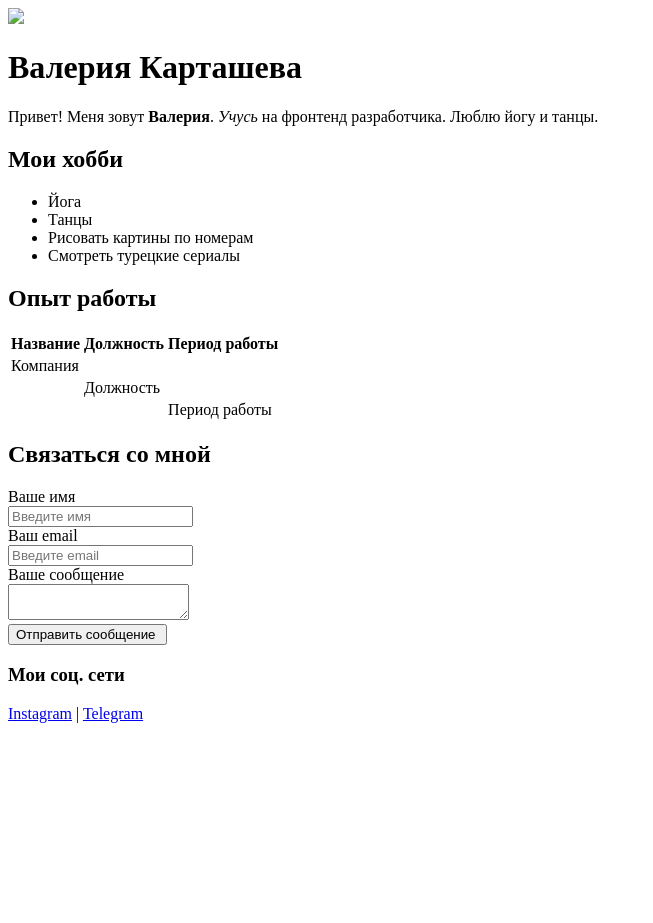
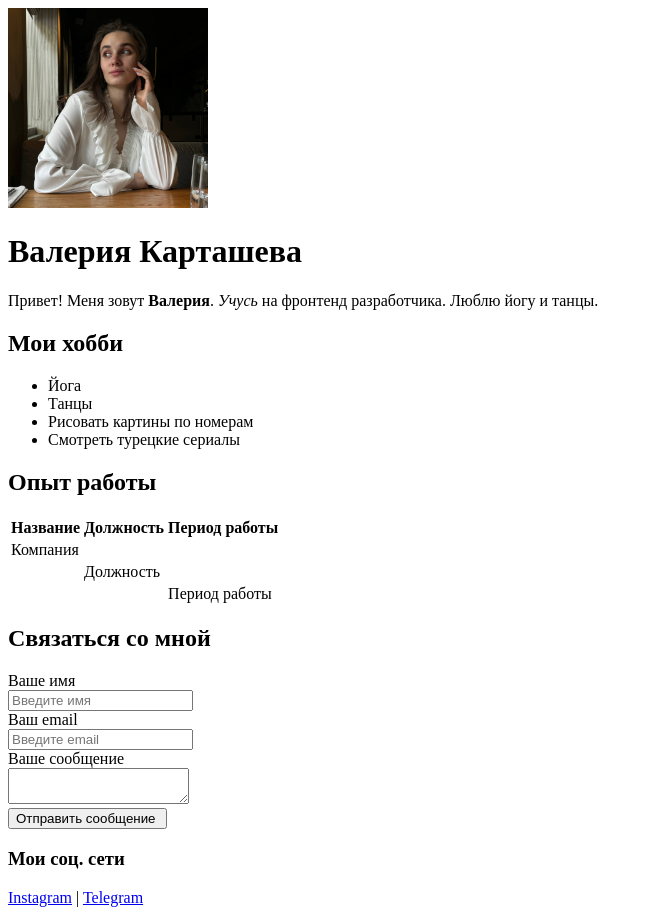
Before and after one commit to ValeriaValerievnaK/resume, a plain HTML site: page index.html in a window 1280 px wide. Shown: the whole page, without its empty margins (0-653 px from the left). Before the commit the page ends 800 px from the top, so only its background shows below. Drawn offline with Linux system fonts and the light colour scheme.

Commit message:
Update index.html

```diff
--- a/index.html
+++ b/index.html
@@ -8,7 +8,7 @@
     <title>Document</title>
 </head>
 <body>
-    <img src="/result/A201B77E-E414-4DD0-B0AF-9386144DEB98.jpg" width="200">
+    <img src="A201B77E-E414-4DD0-B0AF-9386144DEB98.jpg" width="200">
    <h1>Валерия Карташева</h1>
    <p>Привет! Меня зовут <strong>Валерия</strong>. <em>Учусь</em> на фронтенд разработчика. Люблю йогу и танцы.</p>
    <h2>Мои хобби</h2>
```
